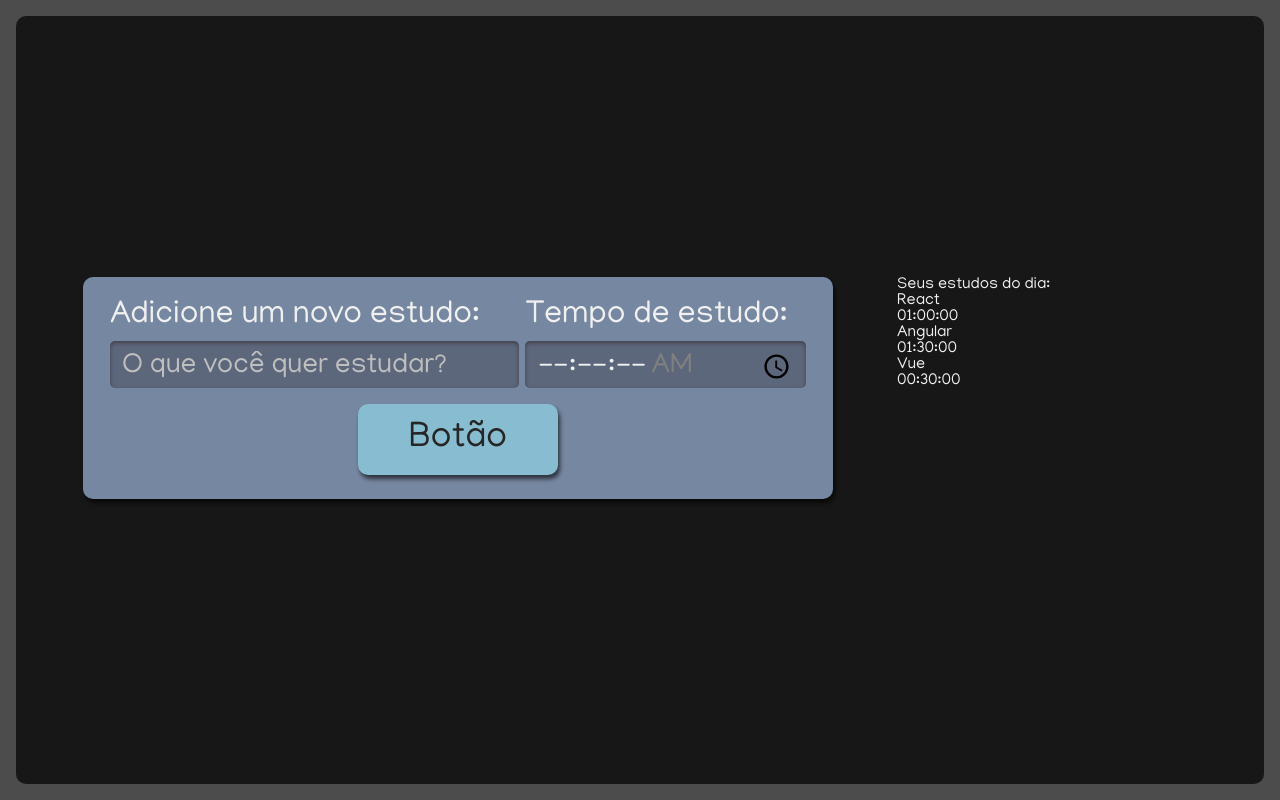
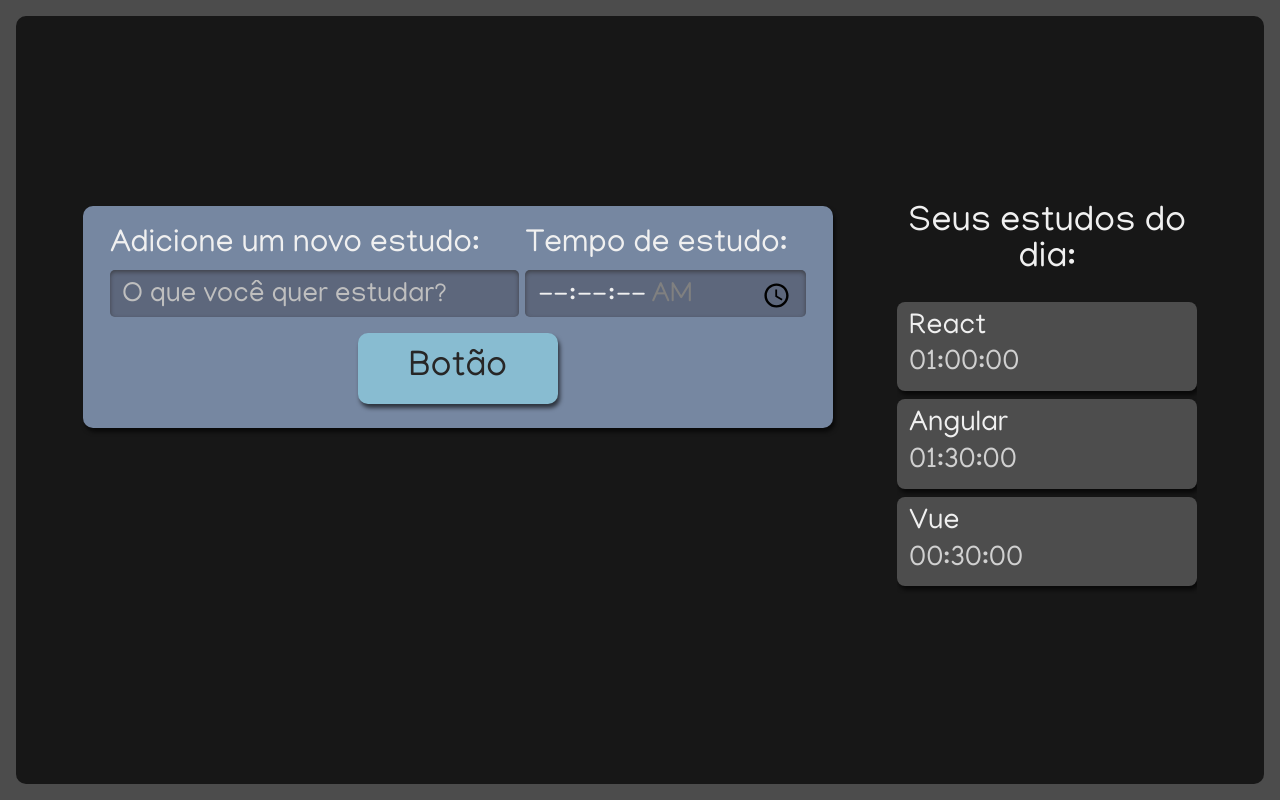
Before and after one commit to Levieber/study-timer, a React (Vite) app: page / in a window 1280 px wide. Built offline with nearby package versions, Linux system fonts and the light colour scheme.

Commit message:
feat: lists of tasks style with sass

```diff
--- /dev/null
+++ b/src/components/List/List.scss
@@ -0,0 +1,75 @@
+.tasksList {
+  grid-area: tasks;
+  height: 100%;
+
+  h2 {
+    font-size: 1.25rem;
+    margin-bottom: 12px;
+  }
+
+  ul {
+    max-height: 350px;
+    overflow-y: scroll;
+    scrollbar-width: thin;
+  }
+
+  @media screen and (min-width:1280px) {
+
+    h2 {
+      text-align: center;
+      font-size: 2.25rem;
+      margin-bottom: 24px;
+    }
+
+    ul {
+      overflow: auto;
+      max-height: 500px;
+    }
+  }
+}
+
+.item {
+  background-color: #4D4D4D;
+  border-radius: 8px;
+  box-shadow: 2px 4px 4px #0000009F;
+  padding: 12px;
+  margin-bottom: 8px;
+  position: relative;
+  cursor: pointer;
+
+  h3 {
+    margin-bottom: 8px;
+    word-break: break-all;
+  }
+
+  span {
+    color: #D0D0D0;
+  }
+
+  @media screen and (min-width:1280px) {
+    font-size: 1.8rem;
+  }
+}
+
+.selectedItem {
+  background-color: #292929;
+  box-shadow: 2px 4px 4px #0000009F inset;
+}
+
+.completedItem {
+  background-color: #566F42;
+  cursor: auto;
+
+  .completed {
+    display: block;
+    background-image: url('../../assets/img/check-mark.svg');
+    background-repeat: no-repeat;
+    background-size: 38px 38px;
+    position: absolute;
+    top: 50%;
+    right: 12px;
+    transform: translateY(-50%);
+    width: 42px;
+    height: 43px;
+  }
+}
--- a/src/components/List/index.tsx
+++ b/src/components/List/index.tsx
@@ -1,3 +1,5 @@
+import "./List.scss";
+
 export default function List() {
   const tasks = [
     {
@@ -15,11 +17,11 @@
   ];
 
   return (
-    <aside>
+    <aside className="tasksList">
       <h2>Seus estudos do dia:</h2>
       <ul>
         {tasks.map(({ title, time }, index) => (
-          <li key={index}>
+          <li key={index} className="item">
             <h3>{title}</h3>
             <span>{time}</span>
           </li>
```
